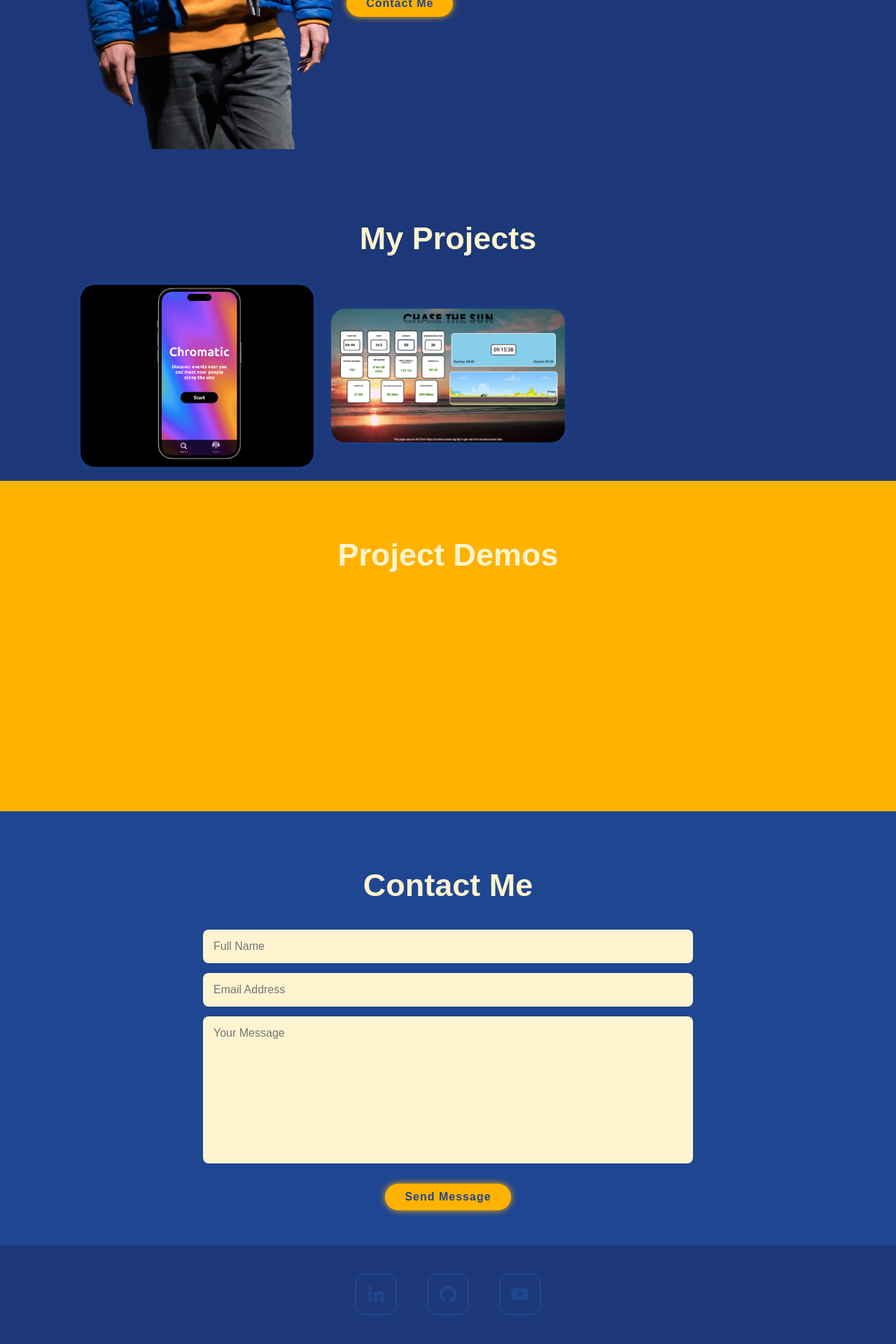
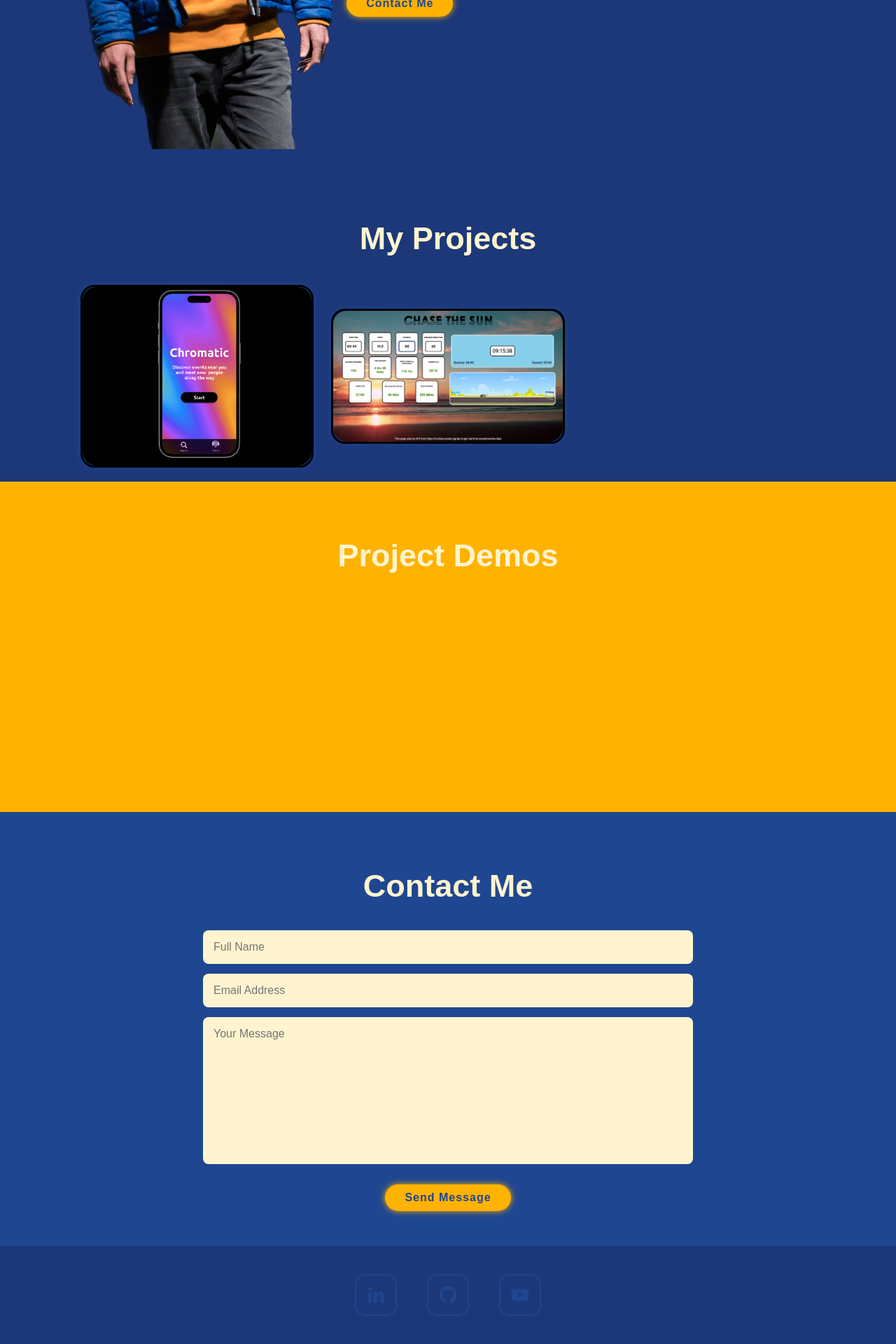
Before and after one commit to AlexDelasalle/alex-delasalle-portfolio, a PHP site: page / in a window 1280 px wide. Shown: the part 1167-3087 px from the top of the page at 70% size. Before the commit the page ends 3046 px from the top, so only its background shows below. Run offline with PHP 8.4, Linux system fonts and the light colour scheme; some web fonts are replaced; grey boxes are pictures that could not be loaded.

Commit message:
Adjusted styling

```diff
--- a/css/style.css
+++ b/css/style.css
@@ -275,6 +275,8 @@ span {
 .portfolio-box {
   max-width: 100%;
   max-height: 100%;
+  border: black;
+  border-style: solid;
 }
 
 .portfolio-box img {
```
